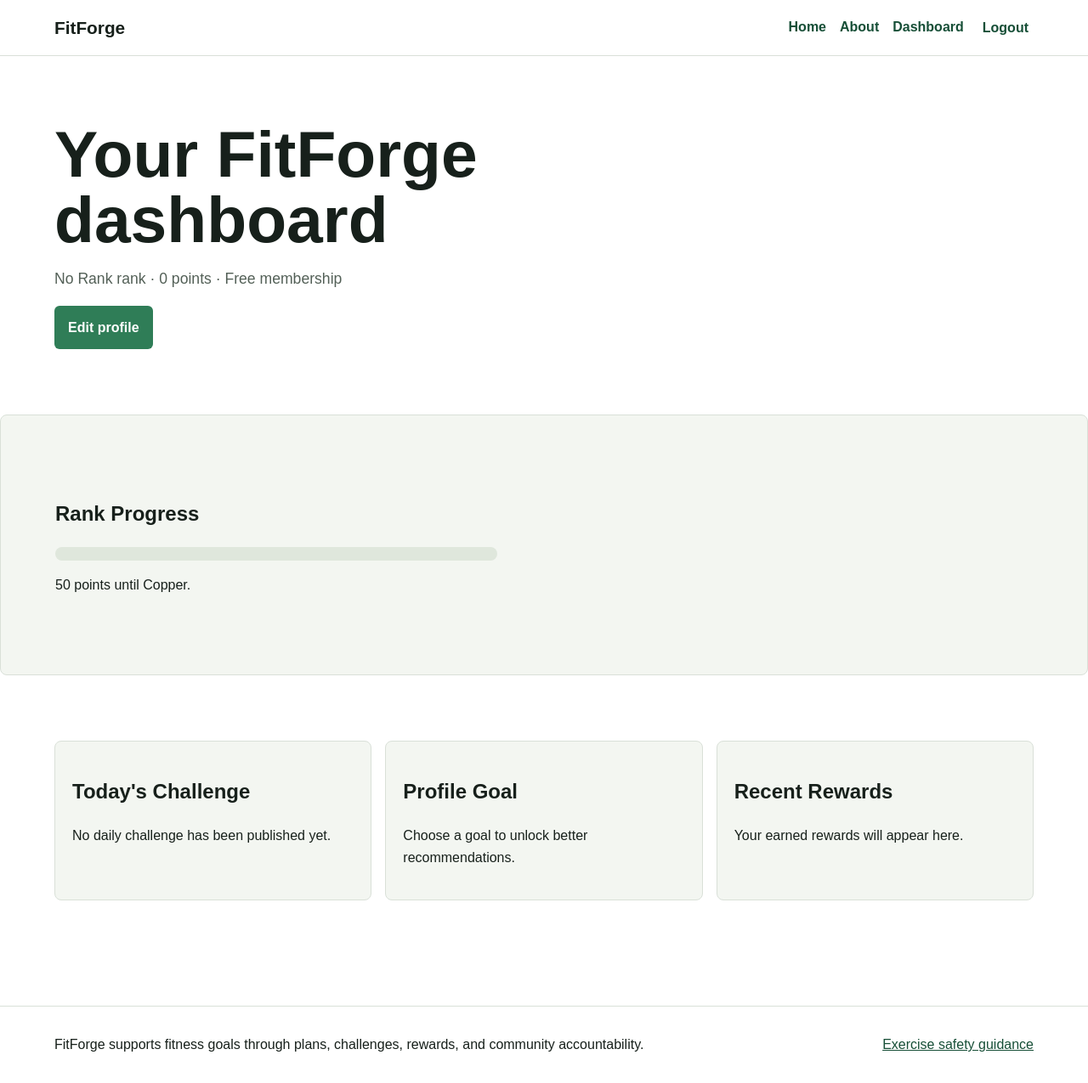
After one commit to OviO17/fitforge, a Django app: page /accounts/dashboard/ in a window 1280 px wide. The commit adds this page. Shown: the whole page at 85% size. Run offline with Django 5.2, Linux system fonts and the light colour scheme; the visitor is signed in with stand-in values (Sample User, id 1); data comes from the database, SQL or seed files in the repository; data that the repository does not hold is empty.

Commit message:
Add authentication and member dashboard

```diff
--- /dev/null
+++ b/accounts/urls.py
@@ -0,0 +1,9 @@
+from django.urls import path
+
+from . import views
+
+urlpatterns = [
+    path('register/', views.register, name='register'),
+    path('dashboard/', views.dashboard, name='dashboard'),
+    path('profile/edit/', views.edit_profile, name='edit_profile'),
+]
--- a/accounts/views.py
+++ b/accounts/views.py
@@ -1,3 +1,99 @@
-from django.shortcuts import render
+from django.contrib import messages
+from django.contrib.auth import login
+from django.contrib.auth.decorators import login_required
+from django.shortcuts import redirect, render
+
+from challenges.models import DailyChallenge
+from memberships.models import Membership
+from rewards.models import RewardEvent
+from rewards.services import get_next_rank, get_rank_for_points, get_total_points, award_points
+
+from .forms import RegisterForm, UserProfileForm
+
+
+def register(request):
+    if request.user.is_authenticated:
+        return redirect('dashboard')
+
+    if request.method == 'POST':
+        form = RegisterForm(request.POST)
+        if form.is_valid():
+            user = form.save()
+            login(request, user)
+            messages.success(request, 'Your FitForge account is ready. Complete your profile to start earning points.')
+            return redirect('edit_profile')
+    else:
+        form = RegisterForm()
+
+    return render(
+        request,
+        'accounts/register.html',
+        {
+            'form': form,
+            'page_title': 'Create a FitForge account',
+            'meta_description': 'Create a FitForge account to track challenges, workouts, rewards, purchases, and community progress.',
+        },
+    )
+
+
+@login_required
+def dashboard(request):
+    profile = request.user.userprofile
+    membership, _ = Membership.objects.get_or_create(user=request.user)
+    points = get_total_points(request.user)
+    current_rank = get_rank_for_points(points)
+    next_rank, next_threshold, points_needed = get_next_rank(points)
+    progress_percent = 100 if points_needed == 0 else int((points / next_threshold) * 100)
+    latest_rewards = RewardEvent.objects.filter(user=request.user)[:5]
+    today_challenge = DailyChallenge.objects.filter(is_active=True).order_by('-active_date').first()
+
+    return render(
+        request,
+        'accounts/dashboard.html',
+        {
+            'profile': profile,
+            'membership': membership,
+            'points': points,
+            'current_rank': current_rank,
+            'next_rank': next_rank,
+            'points_needed': points_needed,
+            'progress_percent': progress_percent,
+            'latest_rewards': latest_rewards,
+            'today_challenge': today_challenge,
+            'page_title': 'FitForge Dashboard',
+            'meta_description': 'View your FitForge rank, reward points, membership status, and daily fitness challenge.',
+        },
+    )
+
+
+@login_required
+def edit_profile(request):
+    profile = request.user.userprofile
+    if request.method == 'POST':
+        form = UserProfileForm(request.POST, instance=profile)
+        if form.is_valid():
+            form.save()
+            if profile.full_name and profile.fitness_goal and profile.experience_level:
+                award_points(
+                    request.user,
+                    RewardEvent.PROFILE_COMPLETED,
+                    20,
+                    'Completed FitForge profile',
+                    idempotency_key='profile_completed',
+                )
+            messages.success(request, 'Profile updated.')
+            return redirect('dashboard')
+    else:
+        form = UserProfileForm(instance=profile)
+
+    return render(
+        request,
+        'accounts/edit_profile.html',
+        {
+            'form': form,
+            'page_title': 'Edit Profile',
+            'meta_description': 'Update your FitForge fitness profile to improve workout recommendations.',
+        },
+    )
 
 # Create your views here.
--- a/fitforge/urls.py
+++ b/fitforge/urls.py
@@ -17,11 +17,15 @@ Including another URLconf
 from django.conf import settings
 from django.conf.urls.static import static
 from django.contrib import admin
+from django.contrib.auth import views as auth_views
 from django.urls import include, path
 
 urlpatterns = [
     path('admin/', admin.site.urls),
     path('', include('core.urls')),
+    path('accounts/', include('accounts.urls')),
+    path('accounts/login/', auth_views.LoginView.as_view(template_name='accounts/login.html'), name='login'),
+    path('accounts/logout/', auth_views.LogoutView.as_view(), name='logout'),
 ]
 
 handler404 = 'core.views.custom_404'
--- a/static/css/styles.css
+++ b/static/css/styles.css
@@ -54,9 +54,19 @@ nav {
     gap: 1rem;
 }
 
-nav a {
+nav a,
+.nav-form button {
+    border: 0;
+    background: transparent;
+    color: var(--accent-strong);
+    cursor: pointer;
+    font: inherit;
     font-weight: 700;
     text-decoration: none;
+}
+
+.nav-form {
+    margin: 0;
 }
 
 .hero,
@@ -132,6 +142,41 @@ nav a {
     background: #fff8e5;
 }
 
+.narrow {
+    max-width: 760px;
+}
+
+.form-card {
+    display: grid;
+    gap: 0.8rem;
+    max-width: 620px;
+    margin-top: 1.5rem;
+}
+
+.form-card input,
+.form-card select,
+.form-card textarea {
+    width: 100%;
+    padding: 0.75rem;
+    border: 1px solid var(--line);
+    border-radius: 6px;
+    font: inherit;
+}
+
+.progress-track {
+    overflow: hidden;
+    height: 1rem;
+    max-width: 520px;
+    border-radius: 999px;
+    background: #dfe7dc;
+}
+
+.progress-track span {
+    display: block;
+    height: 100%;
+    background: var(--accent);
+}
+
 @media (max-width: 700px) {
     .site-header,
     .site-footer {
--- /dev/null
+++ b/templates/accounts/dashboard.html
@@ -0,0 +1,45 @@
+{% extends "base.html" %}
+
+{% block content %}
+<section class="page-header">
+    <h1>Your FitForge dashboard</h1>
+    <p>{{ current_rank }} rank · {{ points }} points · {{ membership.get_status_display }} membership</p>
+    <a class="button" href="{% url 'edit_profile' %}">Edit profile</a>
+</section>
+
+<section class="content-band">
+    <h2>Rank Progress</h2>
+    <div class="progress-track" aria-label="Rank progress">
+        <span style="width: {{ progress_percent }}%"></span>
+    </div>
+    {% if points_needed %}
+        <p>{{ points_needed }} points until {{ next_rank }}.</p>
+    {% else %}
+        <p>You have reached the highest FitForge rank.</p>
+    {% endif %}
+</section>
+
+<section class="section-grid">
+    <article>
+        <h2>Today&apos;s Challenge</h2>
+        {% if today_challenge %}
+            <p>{{ today_challenge.title }}</p>
+            <p>{{ today_challenge.points }} points</p>
+        {% else %}
+            <p>No daily challenge has been published yet.</p>
+        {% endif %}
+    </article>
+    <article>
+        <h2>Profile Goal</h2>
+        <p>{{ profile.get_fitness_goal_display|default:"Choose a goal to unlock better recommendations." }}</p>
+    </article>
+    <article>
+        <h2>Recent Rewards</h2>
+        {% for reward in latest_rewards %}
+            <p>{{ reward.description }}: {{ reward.points }} points</p>
+        {% empty %}
+            <p>Your earned rewards will appear here.</p>
+        {% endfor %}
+    </article>
+</section>
+{% endblock %}
--- a/templates/base.html
+++ b/templates/base.html
@@ -14,7 +14,16 @@
         <nav aria-label="Main navigation">
             <a href="{% url 'home' %}">Home</a>
             <a href="{% url 'about' %}">About</a>
-            <a href="/admin/">Admin</a>
+            {% if user.is_authenticated %}
+                <a href="{% url 'dashboard' %}">Dashboard</a>
+                <form class="nav-form" action="{% url 'logout' %}" method="post">
+                    {% csrf_token %}
+                    <button type="submit">Logout</button>
+                </form>
+            {% else %}
+                <a href="{% url 'login' %}">Login</a>
+                <a href="{% url 'register' %}">Register</a>
+            {% endif %}
         </nav>
     </header>
 
```
Also changed, not shown: accounts/forms.py (added, +26 -0 lines), templates/accounts/edit_profile.html (added, +12 -0 lines), templates/accounts/login.html (added, +12 -0 lines), templates/accounts/register.html (added, +12 -0 lines).
